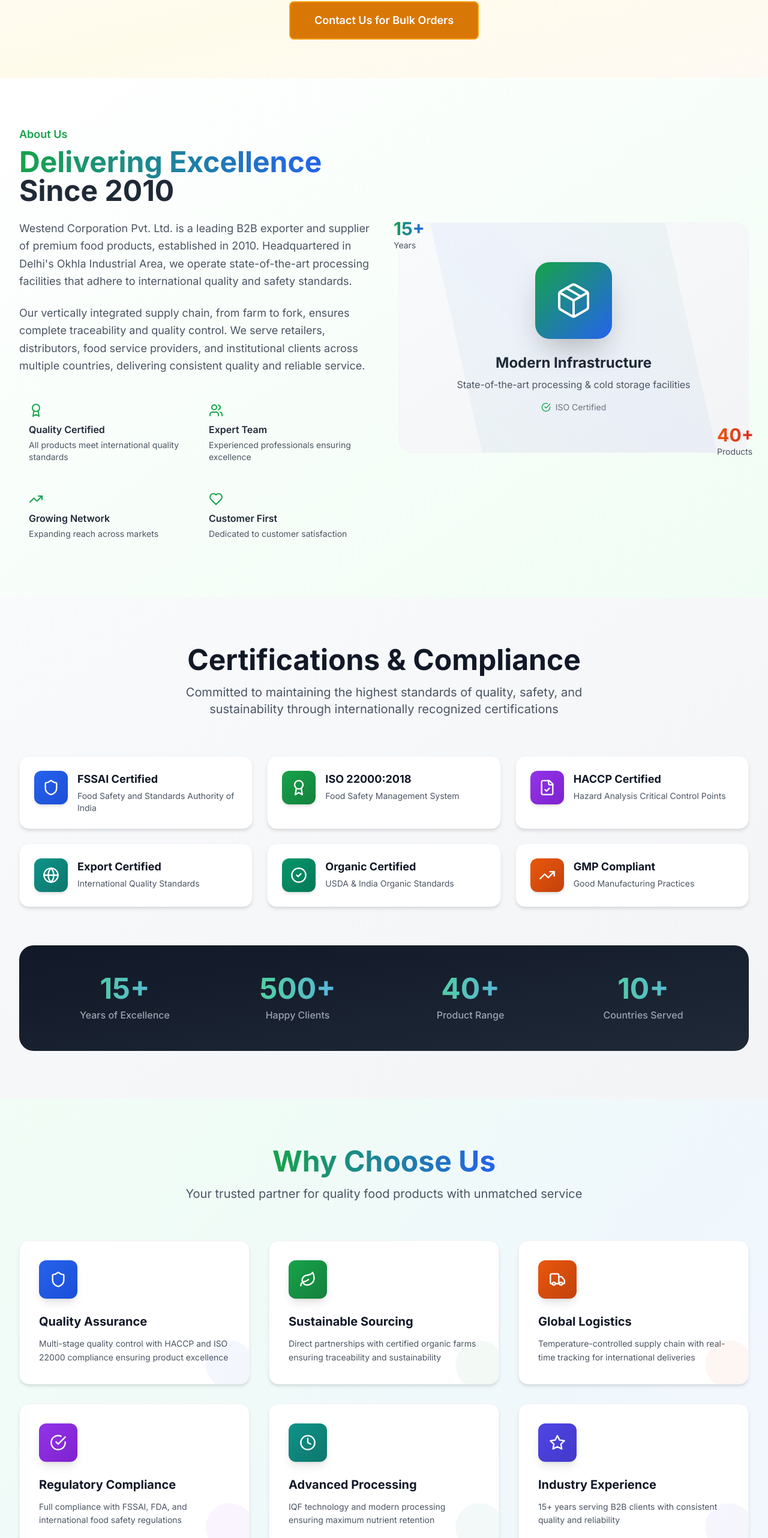
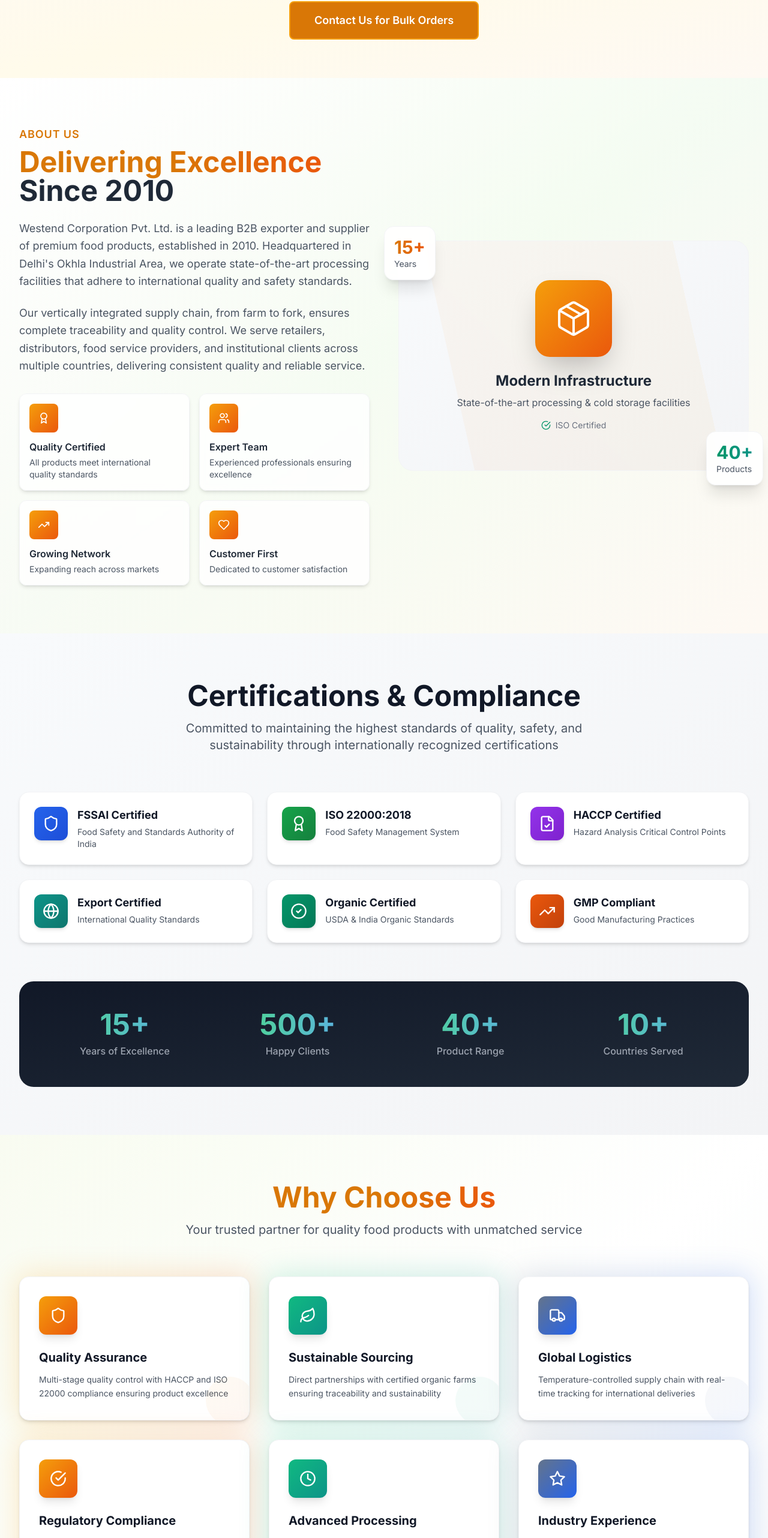
Before and after one commit to rohit7nkuamr/westend-Corporation, a React (Vite) app: page / in a window 1280 px wide. Shown: the part 978-3542 px from the top of the page at 60% size. Built offline with nearby package versions, Linux system fonts and the light colour scheme.

Commit message:
fixed major chage

```diff
--- a/src/components/About.jsx
+++ b/src/components/About.jsx
@@ -27,7 +27,7 @@ const About = () => {
   ]
 
   return (
-    <section id="about" className="py-20 px-4 sm:px-6 lg:px-8 bg-gradient-to-br from-white to-green-50">
+    <section id="about" className="py-20 px-4 sm:px-6 lg:px-8 bg-gradient-to-br from-white via-amber-50/30 to-primary-50">
       <div className="max-w-7xl mx-auto">
         <div className="grid grid-cols-1 lg:grid-cols-2 gap-12 items-center">
           {/* Left Content */}
@@ -38,9 +38,17 @@ const About = () => {
             transition={{ duration: 0.8 }}
           >
             <div className="mb-6">
-              <span className="text-green-600 font-semibold text-lg">About Us</span>
+              <motion.span
+                initial={{ opacity: 0, x: -20 }}
+                whileInView={{ opacity: 1, x: 0 }}
+                viewport={{ once: true }}
+                transition={{ delay: 0.2 }}
+                className="text-primary-600 font-semibold text-lg uppercase tracking-wider"
+              >
+                About Us
+              </motion.span>
               <h2 className="text-4xl md:text-5xl font-bold mt-2 mb-6">
-                <span className="bg-gradient-to-r from-green-600 to-blue-600 bg-clip-text text-transparent">
+                <span className="bg-gradient-to-r from-amber-600 via-primary-600 to-orange-600 bg-clip-text text-transparent">
                   Delivering Excellence
                 </span>
                 <br />
@@ -69,10 +77,12 @@ const About = () => {
                   whileInView={{ opacity: 1, y: 0 }}
                   viewport={{ once: true }}
                   transition={{ delay: index * 0.1 }}
-                  whileHover={{ scale: 1.05 }}
-                  className="glass p-4 rounded-xl"
+                  whileHover={{ scale: 1.05, y: -5 }}
+                  className="bg-white/80 backdrop-blur-sm p-4 rounded-xl border border-gray-100 shadow-md hover:shadow-xl transition-all duration-300"
                 >
-                  <feature.icon className="text-green-600 mb-2" size={24} />
+                  <div className="w-12 h-12 bg-gradient-to-br from-amber-500 to-orange-600 rounded-lg flex items-center justify-center mb-3 group-hover:scale-110 transition-transform duration-300">
+                    <feature.icon className="text-white" size={20} />
+                  </div>
                   <h4 className="font-semibold text-gray-800 mb-1">{feature.title}</h4>
                   <p className="text-sm text-gray-600">{feature.description}</p>
                 </motion.div>
@@ -90,47 +100,88 @@ const About = () => {
           >
             <div className="relative">
               {/* Main Image Placeholder */}
-              <div className="glass rounded-3xl p-8 h-96 flex items-center justify-center relative overflow-hidden border border-gray-100 bg-gradient-to-br from-slate-50 to-gray-100">
+              <div className="relative rounded-3xl p-8 h-96 flex items-center justify-center overflow-hidden border border-gray-100 bg-gradient-to-br from-slate-50 to-gray-100">
                 <motion.div
-                  animate={{ rotate: 360 }}
-                  transition={{ duration: 30, repeat: Infinity, ease: "linear" }}
-                  className="absolute inset-0 bg-gradient-to-br from-green-600 via-blue-600 to-teal-600 opacity-5"
+                  animate={{
+                    rotate: 360,
+                    scale: [1, 1.2, 1]
+                  }}
+                  transition={{
+                    rotate: { duration: 30, repeat: Infinity, ease: "linear" },
+                    scale: { duration: 8, repeat: Infinity, ease: "easeInOut" }
+                  }}
+                  className="absolute inset-0 bg-gradient-to-br from-amber-500 via-primary-500 to-orange-500 opacity-5"
                 />
                 <div className="relative z-10 text-center">
-                  <div className="w-32 h-32 mx-auto mb-6 bg-gradient-to-br from-green-600 to-blue-600 rounded-3xl flex items-center justify-center shadow-2xl">
+                  <motion.div
+                    initial={{ scale: 0, rotate: -180 }}
+                    whileInView={{ scale: 1, rotate: 0 }}
+                    viewport={{ once: true }}
+                    transition={{
+                      delay: 0.3,
+                      duration: 0.8,
+                      type: "spring",
+                      stiffness: 150
+                    }}
+                    className="w-32 h-32 mx-auto mb-6 bg-gradient-to-br from-amber-500 to-orange-600 rounded-3xl flex items-center justify-center shadow-2xl"
+                  >
                     <Package className="text-white" size={64} strokeWidth={1.5} />
-                  </div>
-                  <h3 className="text-2xl font-bold text-gray-800 mb-2">Modern Infrastructure</h3>
-                  <p className="text-gray-600">State-of-the-art processing & cold storage facilities</p>
-                  <div className="mt-4 flex items-center justify-center space-x-2 text-sm text-gray-500">
-                    <CheckCircle className="text-green-600" size={16} />
+                  </motion.div>
+                  <motion.h3
+                    initial={{ opacity: 0, y: 20 }}
+                    whileInView={{ opacity: 1, y: 0 }}
+                    viewport={{ once: true }}
+                    transition={{ delay: 0.5 }}
+                    className="text-2xl font-bold text-gray-800 mb-2"
+                  >
+                    Modern Infrastructure
+                  </motion.h3>
+                  <motion.p
+                    initial={{ opacity: 0, y: 20 }}
+                    whileInView={{ opacity: 1, y: 0 }}
+                    viewport={{ once: true }}
+                    transition={{ delay: 0.6 }}
+                    className="text-gray-600"
+                  >
+                    State-of-the-art processing & cold storage facilities
+                  </motion.p>
+                  <motion.div
+                    initial={{ opacity: 0, scale: 0.8 }}
+                    whileInView={{ opacity: 1, scale: 1 }}
+                    viewport={{ once: true }}
+                    transition={{ delay: 0.7 }}
+                    className="mt-4 flex items-center justify-center space-x-2 text-sm text-gray-500"
+                  >
+                    <CheckCircle className="text-emerald-600" size={16} />
                     <span>ISO Certified</span>
-                  </div>
+                  </motion.div>
                 </div>
               </div>
 
               {/* Floating Stats Cards */}
               <motion.div
-                initial={{ opacity: 0, scale: 0.8 }}
-                whileInView={{ opacity: 1, scale: 1 }}
+                initial={{ opacity: 0, x: -50, rotate: -10 }}
+                whileInView={{ opacity: 1, x: 0, rotate: 0 }}
                 viewport={{ once: true }}
-                transition={{ delay: 0.3 }}
-                className="absolute -top-6 -left-6 glass p-4 rounded-2xl"
+                transition={{ delay: 0.4, type: "spring", stiffness: 100 }}
+                whileHover={{ scale: 1.1, rotate: 5 }}
+                className="absolute -top-6 -left-6 bg-white/90 backdrop-blur-sm p-4 rounded-2xl shadow-xl border border-gray-100"
               >
-                <div className="text-3xl font-bold bg-gradient-to-r from-green-600 to-blue-600 bg-clip-text text-transparent">
+                <div className="text-3xl font-bold bg-gradient-to-r from-amber-600 to-orange-600 bg-clip-text text-transparent">
                   15+
                 </div>
                 <div className="text-sm text-gray-600">Years</div>
               </motion.div>
 
               <motion.div
-                initial={{ opacity: 0, scale: 0.8 }}
-                whileInView={{ opacity: 1, scale: 1 }}
+                initial={{ opacity: 0, x: 50, rotate: 10 }}
+                whileInView={{ opacity: 1, x: 0, rotate: 0 }}
                 viewport={{ once: true }}
-                transition={{ delay: 0.5 }}
-                className="absolute -bottom-6 -right-6 glass p-4 rounded-2xl"
+                transition={{ delay: 0.6, type: "spring", stiffness: 100 }}
+                whileHover={{ scale: 1.1, rotate: -5 }}
+                className="absolute -bottom-6 -right-6 bg-white/90 backdrop-blur-sm p-4 rounded-2xl shadow-xl border border-gray-100"
               >
-                <div className="text-3xl font-bold bg-gradient-to-r from-orange-600 to-red-600 bg-clip-text text-transparent">
+                <div className="text-3xl font-bold bg-gradient-to-r from-emerald-600 to-teal-600 bg-clip-text text-transparent">
                   40+
                 </div>
                 <div className="text-sm text-gray-600">Products</div>
--- a/src/components/Contact.jsx
+++ b/src/components/Contact.jsx
@@ -31,24 +31,24 @@ const Contact = () => {
       icon: Phone,
       title: 'Phone',
       details: '+91 XXX XXX XXXX',
-      color: 'from-green-500 to-emerald-500'
+      color: 'from-amber-500 to-orange-600'
     },
     {
       icon: Mail,
       title: 'Email',
       details: 'info@westendcorp.com',
-      color: 'from-blue-500 to-cyan-500'
+      color: 'from-emerald-500 to-teal-600'
     },
     {
       icon: MapPin,
       title: 'Address',
       details: 'B-106, Okhla Industrial Area, Phase 1, Delhi - 110020',
-      color: 'from-purple-500 to-pink-500'
+      color: 'from-slate-500 to-blue-600'
     }
   ]
 
   return (
-    <section id="contact" className="py-20 px-4 sm:px-6 lg:px-8 bg-gradient-to-br from-slate-50 to-blue-50">
+    <section id="contact" className="py-20 px-4 sm:px-6 lg:px-8 bg-gradient-to-br from-white via-amber-50/30 to-primary-50">
       <div className="max-w-7xl mx-auto">
         {/* Section Header */}
         <motion.div
@@ -58,8 +58,10 @@ const Contact = () => {
           transition={{ duration: 0.6 }}
           className="text-center mb-16"
         >
-          <h2 className="text-4xl md:text-5xl font-bold mb-4 text-gray-900">
+          <h2 className="text-4xl md:text-5xl font-bold mb-4">
+            <span className="bg-gradient-to-r from-amber-600 via-primary-600 to-orange-600 bg-clip-text text-transparent">
               Request a Business Inquiry
+            </span>
           </h2>
           <p className="text-xl text-gray-600 max-w-2xl mx-auto">
             Connect with our team to discuss bulk orders, partnerships, or custom requirements.
@@ -84,14 +86,23 @@ const Contact = () => {
                   viewport={{ once: true }}
                   transition={{ delay: index * 0.1 }}
                   whileHover={{ scale: 1.03, x: 10 }}
-                  className="bg-white rounded-2xl p-6 flex items-start space-x-4 shadow-md hover:shadow-lg transition-all border border-gray-100"
+                  className="group relative"
                 >
-                  <div className={`w-12 h-12 bg-gradient-to-br ${info.color} rounded-xl flex items-center justify-center flex-shrink-0 shadow-md`}>
+                  {/* Glowing effect */}
+                  <div className={`absolute -inset-0.5 bg-gradient-to-r ${info.color} rounded-2xl blur opacity-20 group-hover:opacity-40 transition-all duration-500`} />
+
+                  <div className="relative bg-white rounded-2xl p-6 flex items-start space-x-4 shadow-md hover:shadow-xl transition-all border border-gray-100">
+                    <motion.div
+                      whileHover={{ rotate: 360, scale: 1.1 }}
+                      transition={{ duration: 0.6 }}
+                      className={`w-12 h-12 bg-gradient-to-br ${info.color} rounded-xl flex items-center justify-center flex-shrink-0 shadow-md`}
+                    >
                       <info.icon className="text-white" size={22} strokeWidth={2} />
-                  </div>
+                    </motion.div>
                     <div>
                       <h3 className="font-semibold text-gray-800 mb-1">{info.title}</h3>
                       <p className="text-gray-600">{info.details}</p>
+                    </div>
                   </div>
                 </motion.div>
               ))}
@@ -107,10 +118,15 @@ const Contact = () => {
                 <motion.div
                   animate={{ scale: [1, 1.1, 1] }}
                   transition={{ duration: 5, repeat: Infinity }}
-                  className="absolute inset-0 bg-gradient-to-br from-green-400 via-blue-400 to-purple-400 opacity-20"
+                  className="absolute inset-0 bg-gradient-to-br from-amber-400 via-primary-400 to-orange-400 opacity-20"
                 />
                 <div className="relative z-10 text-center">
-                  <MapPin className="text-green-600 mx-auto mb-2" size={48} />
+                  <motion.div
+                    animate={{ y: [0, -10, 0] }}
+                    transition={{ duration: 2, repeat: Infinity, ease: "easeInOut" }}
+                  >
+                    <MapPin className="text-primary-600 mx-auto mb-2" size={48} />
+                  </motion.div>
                   <p className="text-gray-600 font-medium">Delhi, India</p>
                 </div>
               </motion.div>
@@ -134,7 +150,7 @@ const Contact = () => {
                     value={formData.name}
                     onChange={handleChange}
                     required
-                    className="w-full px-4 py-3 rounded-xl border border-gray-200 focus:border-green-500 focus:ring-2 focus:ring-green-200 outline-none transition-all bg-white/50"
+                    className="w-full px-4 py-3 rounded-xl border border-gray-200 focus:border-primary-500 focus:ring-2 focus:ring-primary-200 outline-none transition-all bg-white/50"
                     placeholder="Your name"
                   />
                 </div>
@@ -148,7 +164,7 @@ const Contact = () => {
                       value={formData.email}
                       onChange={handleChange}
                       required
-                      className="w-full px-4 py-3 rounded-xl border border-gray-200 focus:border-green-500 focus:ring-2 focus:ring-green-200 outline-none transition-all bg-white/50"
+                      className="w-full px-4 py-3 rounded-xl border border-gray-200 focus:border-primary-500 focus:ring-2 focus:ring-primary-200 outline-none transition-all bg-white/50"
                       placeholder="your@email.com"
                     />
                   </div>
@@ -159,7 +175,7 @@ const Contact = () => {
                       name="phone"
                       value={formData.phone}
                       onChange={handleChange}
-                      className="w-full px-4 py-3 rounded-xl border border-gray-200 focus:border-green-500 focus:ring-2 focus:ring-green-200 outline-none transition-all bg-white/50"
+                      className="w-full px-4 py-3 rounded-xl border border-gray-200 focus:border-primary-500 focus:ring-2 focus:ring-primary-200 outline-none transition-all bg-white/50"
                       placeholder="+91 XXX XXX XXXX"
                     />
                   </div>
@@ -172,7 +188,7 @@ const Contact = () => {
                     name="company"
                     value={formData.company}
                     onChange={handleChange}
-                    className="w-full px-4 py-3 rounded-xl border border-gray-200 focus:border-green-500 focus:ring-2 focus:ring-green-200 outline-none transition-all bg-white/50"
+                    className="w-full px-4 py-3 rounded-xl border border-gray-200 focus:border-primary-500 focus:ring-2 focus:ring-primary-200 outline-none transition-all bg-white/50"
                     placeholder="Your company name"
                   />
                 </div>
@@ -185,7 +201,7 @@ const Contact = () => {
                     onChange={handleChange}
                     required
                     rows="4"
-                    className="w-full px-4 py-3 rounded-xl border border-gray-200 focus:border-green-500 focus:ring-2 focus:ring-green-200 outline-none transition-all resize-none bg-white/50"
+                    className="w-full px-4 py-3 rounded-xl border border-gray-200 focus:border-primary-500 focus:ring-2 focus:ring-primary-200 outline-none transition-all resize-none bg-white/50"
                     placeholder="Tell us about your requirements..."
                   />
                 </div>
@@ -194,10 +210,15 @@ const Contact = () => {
                   type="submit"
                   whileHover={{ scale: 1.02 }}
                   whileTap={{ scale: 0.98 }}
-                  className="w-full bg-gradient-to-r from-green-500 to-blue-500 text-white py-4 rounded-xl font-semibold hover:shadow-2xl transition-all duration-300 flex items-center justify-center"
+                  className="w-full bg-gradient-to-r from-amber-500 to-orange-600 text-white py-4 rounded-xl font-semibold hover:shadow-2xl transition-all duration-300 flex items-center justify-center group"
                 >
                   Send Message
+                  <motion.div
+                    animate={{ x: [0, 5, 0] }}
+                    transition={{ duration: 1.5, repeat: Infinity }}
+                  >
                     <Send className="ml-2" size={20} />
+                  </motion.div>
                 </motion.button>
               </div>
             </form>
--- a/src/components/WhyChooseUs.jsx
+++ b/src/components/WhyChooseUs.jsx
@@ -8,44 +8,44 @@ const WhyChooseUs = () => {
       icon: Shield,
       title: 'Quality Assurance',
       description: 'Multi-stage quality control with HACCP and ISO 22000 compliance ensuring product excellence',
-      color: 'from-blue-600 to-blue-700'
+      color: 'from-amber-500 to-orange-600'
     },
     {
       icon: Leaf,
       title: 'Sustainable Sourcing',
       description: 'Direct partnerships with certified organic farms ensuring traceability and sustainability',
-      color: 'from-green-600 to-green-700'
+      color: 'from-emerald-500 to-teal-600'
     },
     {
       icon: Truck,
       title: 'Global Logistics',
       description: 'Temperature-controlled supply chain with real-time tracking for international deliveries',
-      color: 'from-orange-600 to-orange-700'
+      color: 'from-slate-500 to-blue-600'
     },
     {
       icon: CheckCircle,
       title: 'Regulatory Compliance',
       description: 'Full compliance with FSSAI, FDA, and international food safety regulations',
-      color: 'from-purple-600 to-purple-700'
+      color: 'from-amber-500 to-orange-600'
     },
     {
       icon: Clock,
       title: 'Advanced Processing',
       description: 'IQF technology and modern processing ensuring maximum nutrient retention',
-      color: 'from-teal-600 to-teal-700'
+      color: 'from-emerald-500 to-teal-600'
     },
     {
       icon: Star,
       title: 'Industry Experience',
       description: '15+ years serving B2B clients with consistent quality and reliability',
-      color: 'from-indigo-600 to-indigo-700'
+      color: 'from-slate-500 to-blue-600'
     }
   ]
 
   return (
     <section className="py-20 px-4 sm:px-6 lg:px-8 relative overflow-hidden">
       {/* Background Elements */}
-      <div className="absolute inset-0 bg-gradient-to-br from-green-50 via-blue-50 to-purple-50 opacity-50" />
+      <div className="absolute inset-0 bg-gradient-to-br from-amber-50/50 via-white to-primary-50/50" />
 
       <div className="max-w-7xl mx-auto relative z-10">
         {/* Section Header */}
@@ -57,7 +57,7 @@ const WhyChooseUs = () => {
           className="text-center mb-16"
         >
           <h2 className="text-4xl md:text-5xl font-bold mb-4">
-            <span className="bg-gradient-to-r from-green-600 to-blue-600 bg-clip-text text-transparent">
+            <span className="bg-gradient-to-r from-amber-600 via-primary-600 to-orange-600 bg-clip-text text-transparent">
               Why Choose Us
             </span>
           </h2>
@@ -75,24 +75,24 @@ const WhyChooseUs = () => {
               whileInView={{ opacity: 1, y: 0 }}
               viewport={{ once: true }}
               transition={{ duration: 0.6, delay: index * 0.1 }}
-              whileHover={{ y: -10, scale: 1.03 }}
-              className="group"
+              whileHover={{ y: -10 }}
+              className="group relative"
             >
-              <div className="bg-white rounded-2xl p-8 h-full relative overflow-hidden shadow-md hover:shadow-xl transition-all duration-300 border border-gray-100">
-                {/* Gradient Background on Hover */}
-                <div className={`absolute inset-0 bg-gradient-to-br ${reason.color} opacity-0 group-hover:opacity-5 transition-opacity duration-300`} />
+              {/* Glowing Background Effect */}
+              <div className={`absolute -inset-1 bg-gradient-to-r ${reason.color} rounded-2xl blur-xl opacity-20 group-hover:opacity-40 transition-all duration-500`} />
 
+              <div className="relative bg-white rounded-2xl p-8 h-full overflow-hidden shadow-md hover:shadow-2xl transition-all duration-300 border border-gray-100">
                 {/* Icon */}
                 <motion.div
-                  whileHover={{ scale: 1.1 }}
-                  transition={{ duration: 0.3 }}
-                  className={`w-16 h-16 bg-gradient-to-br ${reason.color} rounded-xl flex items-center justify-center mb-6 shadow-lg`}
+                  whileHover={{ scale: 1.1, rotate: 5 }}
+                  transition={{ type: "spring", stiffness: 300 }}
+                  className={`w-16 h-16 bg-gradient-to-br ${reason.color} rounded-xl flex items-center justify-center mb-6 shadow-lg group-hover:shadow-xl transition-shadow duration-300`}
                 >
                   <reason.icon className="text-white" size={28} strokeWidth={2} />
                 </motion.div>
 
                 {/* Content */}
-                <h3 className="text-xl font-bold text-gray-900 mb-3">
+                <h3 className="text-xl font-bold text-gray-900 mb-3 group-hover:text-primary-600 transition-colors duration-300">
                   {reason.title}
                 </h3>
                 <p className="text-gray-600 leading-relaxed text-sm">
@@ -100,7 +100,7 @@ const WhyChooseUs = () => {
                 </p>
 
                 {/* Decorative Element */}
-                <div className={`absolute -bottom-2 -right-2 w-20 h-20 bg-gradient-to-br ${reason.color} rounded-full opacity-5`} />
+                <div className={`absolute -bottom-2 -right-2 w-20 h-20 bg-gradient-to-br ${reason.color} rounded-full opacity-5 group-hover:opacity-10 transition-opacity duration-300`} />
               </div>
             </motion.div>
           ))}
@@ -126,7 +126,7 @@ const WhyChooseUs = () => {
                 repeat: Infinity,
                 ease: "linear"
               }}
-              className="absolute inset-0 bg-gradient-to-br from-green-400 via-blue-400 to-purple-400 opacity-10"
+              className="absolute inset-0 bg-gradient-to-br from-amber-400 via-primary-400 to-orange-400 opacity-10"
             />
 
             <div className="relative z-10">
@@ -140,7 +140,7 @@ const WhyChooseUs = () => {
                 <motion.button
                   whileHover={{ scale: 1.05 }}
                   whileTap={{ scale: 0.95 }}
-                  className="bg-gradient-to-r from-green-500 to-blue-500 text-white px-8 py-4 rounded-full text-lg font-semibold hover:shadow-2xl transition-all duration-300"
+                  className="bg-gradient-to-r from-amber-500 to-orange-600 text-white px-8 py-4 rounded-full text-lg font-semibold hover:shadow-2xl transition-all duration-300"
                 >
                   Get Started
                 </motion.button>
```
Also changed, not shown: src/components/Verticals.jsx (+57 -22 lines). Lines whose indentation alone changed are shown as unchanged.
